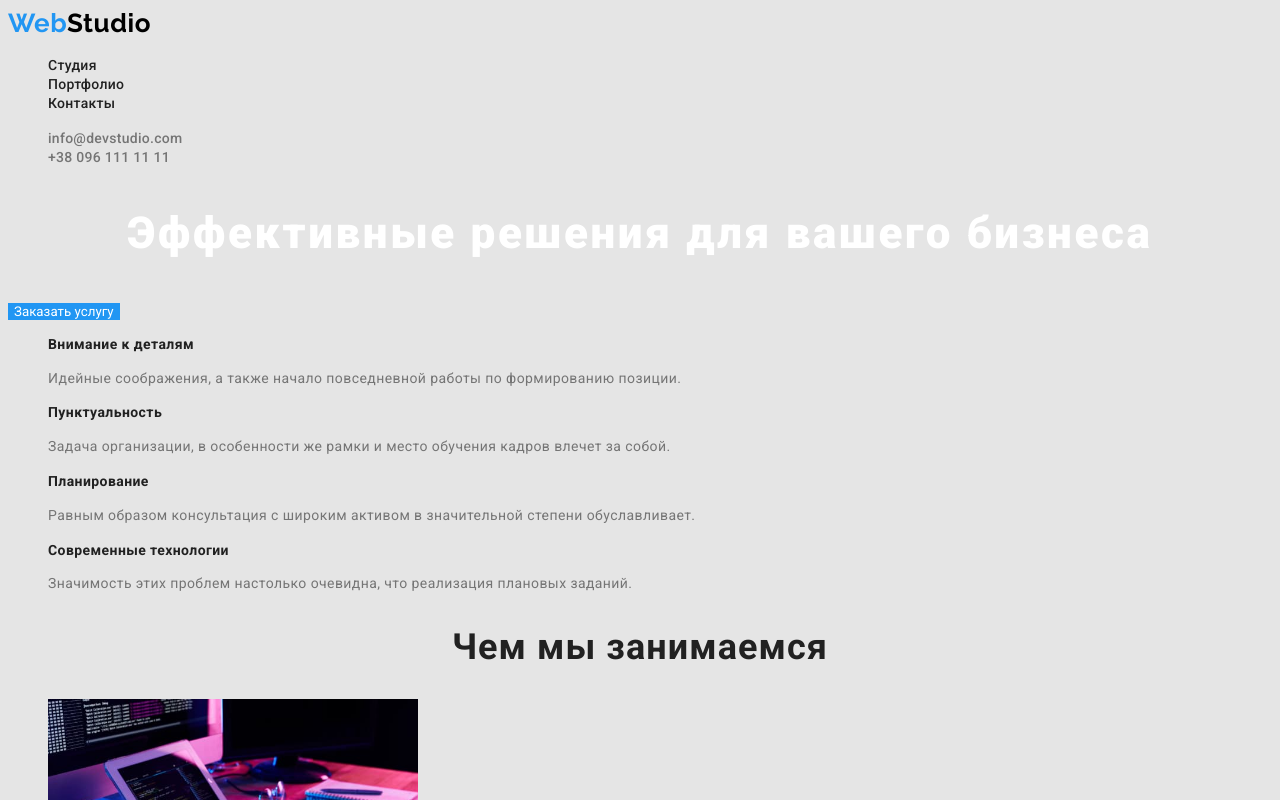
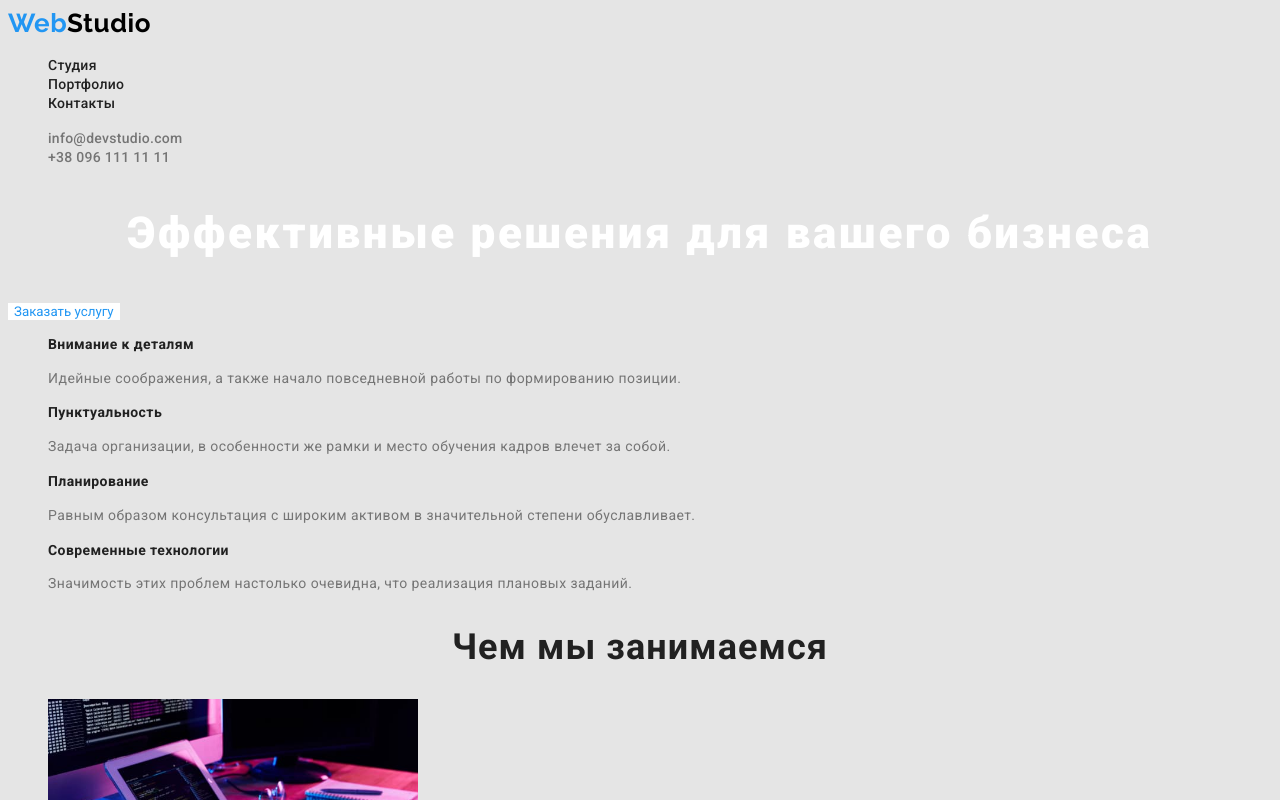
Before and after one commit to mariiamlyuzan/goit-markup-hw-02, a plain HTML site: page index.html in a window 1280 px wide. In both pictures the pointer is over the button "Заказать услугу". Shown: the top 800 px of the page. Drawn offline with Linux system fonts and the light colour scheme.

Commit message:
Изменяет цвет кнопки

```diff
--- a/css/styles.css
+++ b/css/styles.css
@@ -146,7 +146,8 @@ body {
 
 .primary-button:hover,
 .primary-button:focus {
-    background-color: var(--accent-color);
+    background-color: var(--primary-white-color);
+    color: var(--accent-color);
 }
 
 .portfolio-button {
```
